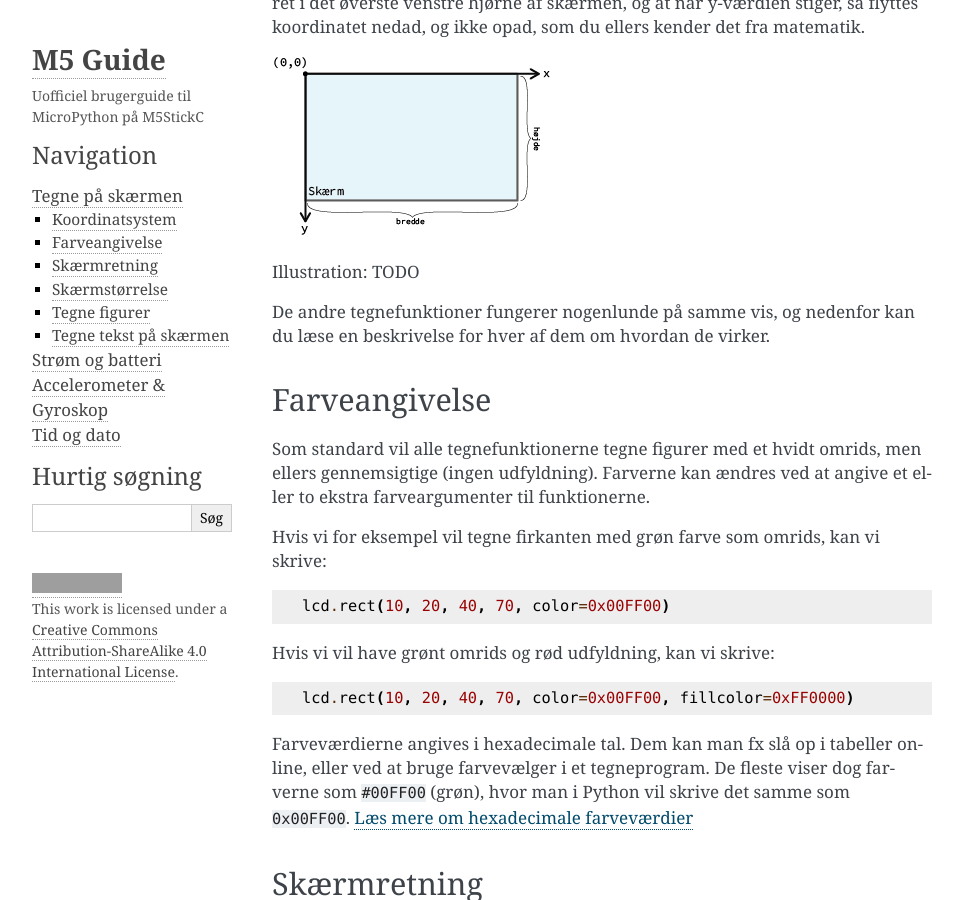
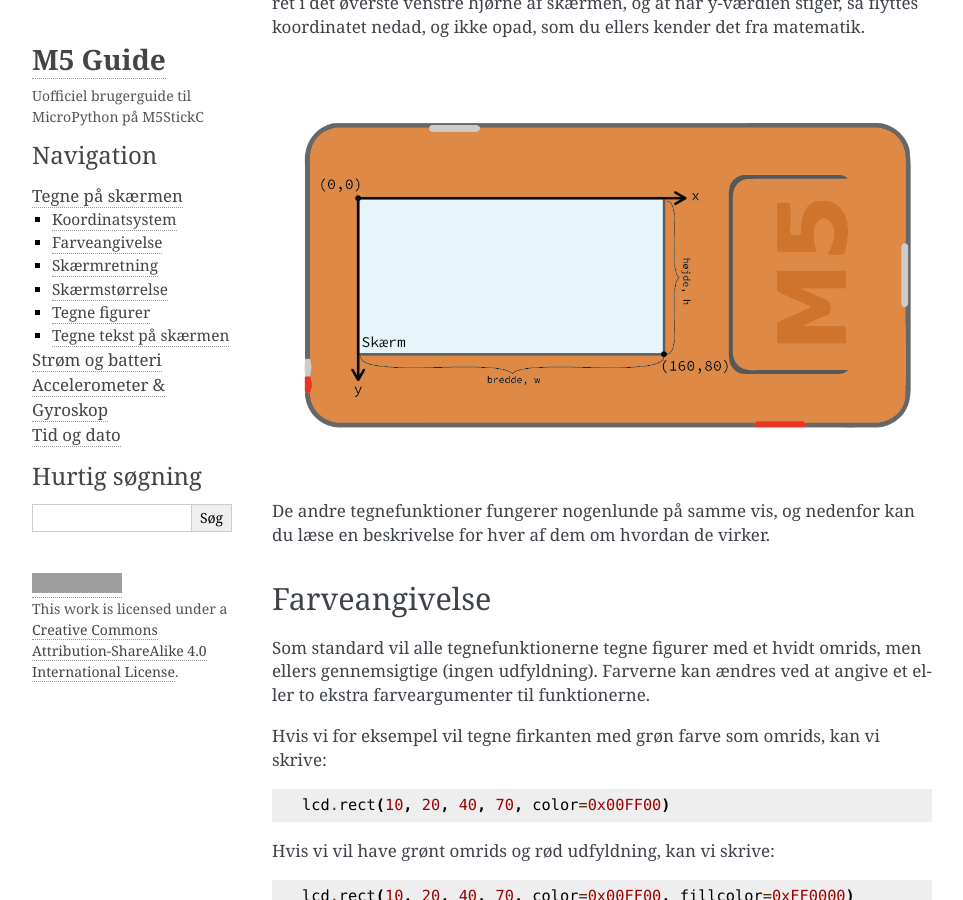
Before and after one commit to DatalogiForAlle/M5Guide, a Sphinx documentation site: the page built from docs/tegne.rst, in a window 1280 px wide and 900 px high, scrolled down 710 px. Shown: the whole window, without its empty margins (148-1111 px from the left). Built offline with Sphinx 7.4.7, drawn with Linux system fonts in a browser that asks for light colours; grey boxes are pictures that could not be loaded.

Commit message:
updated illustrationlink

```diff
--- a/docs/tegne.rst
+++ b/docs/tegne.rst
@@ -35,8 +35,7 @@
 y-værdien stiger, så flyttes koordinatet nedad, og ikke opad, som du
 ellers kender det fra matematik.
 
-.. image:: koordinatsystem.png
-Illustration: TODO
+.. image:: illustrationer/koordinatsystem.png
 
 De andre tegnefunktioner fungerer nogenlunde på samme vis, og nedenfor
 kan du læse en beskrivelse for hver af dem om hvordan de virker.
```
